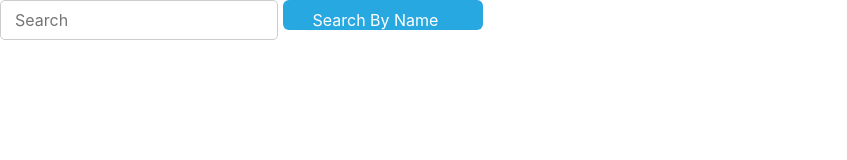
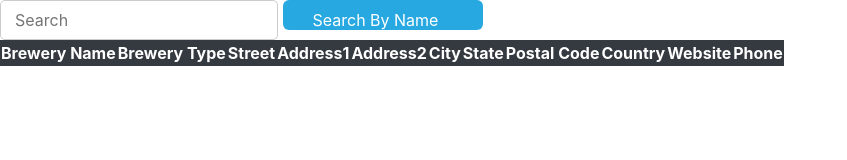
Before and after one commit to PradeepV0/WebCode, a plain HTML site: page index.html in a window 1280 px wide. Shown: the whole page, without its empty margins (0-847 px from the left). Drawn offline with nearby package versions, Linux system fonts and the light colour scheme; no server answers.

Commit message:
Webcode 1st Task

```diff
--- a/index.html
+++ b/index.html
@@ -15,6 +15,21 @@
           Search By Name
         </button>
         <table>
+          <thead class="table-striped table-dark" id="table-head">
+            <tr>
+              <th scope="col">Brewery Name</th>
+              <th scope="col">Brewery Type</th>
+              <th scope="col">Street</th>
+              <th scope="col">Address1</th>
+              <th scope="col">Address2</th>
+              <th scope="col">City</th>
+              <th scope="col">State</th>
+              <th scope="col">Postal Code</th>
+              <th scope="col">Country</th>
+              <th scope="col">Website</th>
+              <th scope="col">Phone</th>
+             </tr>
+          </thead>
           <tbody class="list">
 
           </tbody>
```
